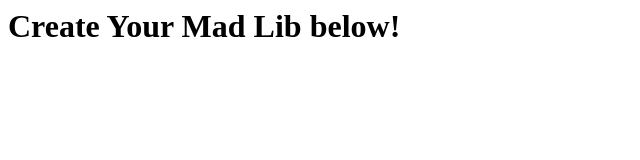
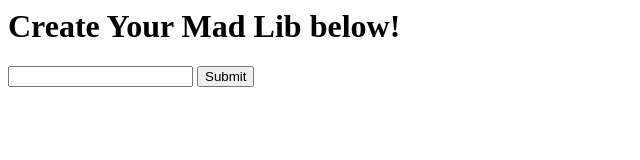
Before and after one commit to rilvanm1/Meteor-Mad-Lib, a website: page client/madLib.html in a window 1280 px wide. Shown: the whole page, without its empty margins (0-640 px from the left). Drawn offline with Linux system fonts and the light colour scheme.

Commit message:
pre completion 2

```diff
--- a/client/madLib.html
+++ b/client/madLib.html
@@ -5,5 +5,13 @@
 				<h1 id="headText" class="text-center">Create Your Mad Lib below!</h1>
 			</div>
 		</div>
+		<div class="row">
+			<div class="col-xs-8">
+				<form class = "form-horizontal form-group" >
+					<input type="text" id="exclamation">
+					<button type="submit" id="submitX">Submit</button>
+				</form>
+			</div>
+		</div>
 	</div>
 </body>
```
